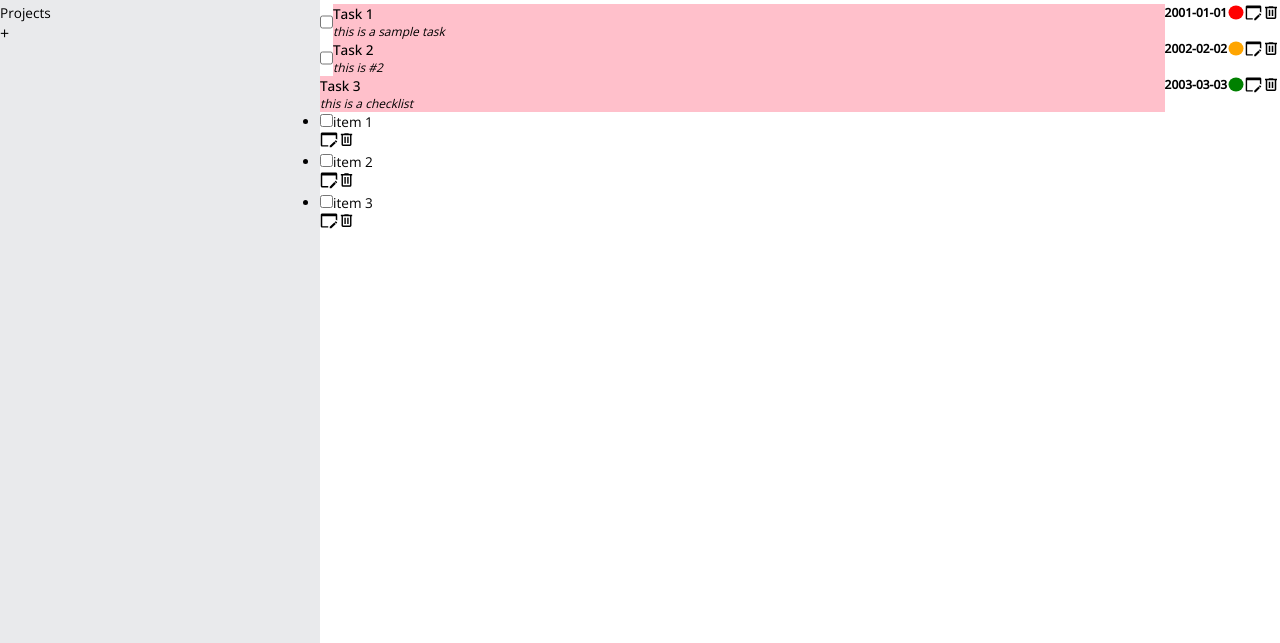
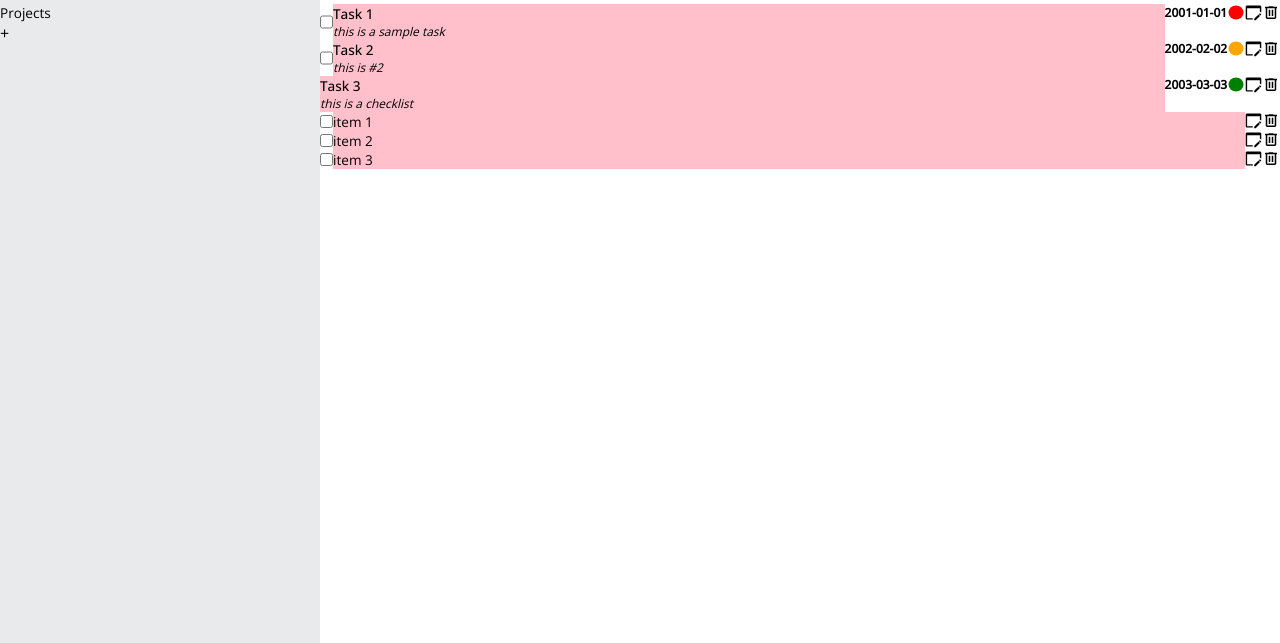
Before and after one commit to Cedrus32/Todo-List, a website built with webpack: page dist/index.html in a window 1280 px wide. Shown: the part 157-800 px from the top of the page. Built offline with nearby package versions, Linux system fonts and the light colour scheme.

Commit message:
Checklist item label overflow ellipsis WORKING

```diff
--- a/src/scripts/display.js
+++ b/src/scripts/display.js
@@ -255,7 +255,6 @@ const display = (() => {
 
         _fillTaskCounter('+');
     }
-
     const _renderCardContent = function(type, id, title, dueDate, description, priority) {
         let divContent = div('', '.content');
 
@@ -323,11 +322,21 @@ const display = (() => {
 
         let checkboxID = `${taskCardID}__checkbox_${checkID}`;  // # not needed vv
         let checkbox = input('checkbox', '', '', checkboxID, '');  // sets ID directly via default object prototype methods
-        // ! set priority class color
+
         let labelCheckbox = label(checkContent, checkboxID, '');
-        let checkboxControls = _renderCheckboxControls(checkboxID);
 
-        liCard.append(checkbox, labelCheckbox, checkboxControls);
+        let imgModify = img('src/icons/edit.svg', 'modify task', '.task', '.modify');
+        let imgDelete = img('src/icons/delete.svg', 'delete task', '.delete');
+
+        // * checklist item modify/delete events
+        imgModify.addEventListener('click', (e) => {
+            events.publish('clickModifyItem', e);    // subscribed by forms.js
+        });
+        imgDelete.addEventListener('click', () => {
+            events.publish('clickDeleteChecklistItem', checkID);    // subscribed by library.js
+        });
+
+        liCard.append(checkbox, labelCheckbox, imgModify, imgDelete);
         checklistContainer.appendChild(liCard);
     }
     const _renderNewCheckbox = function(checklistInstance) {
--- a/src/styles/spacing.css
+++ b/src/styles/spacing.css
@@ -22,17 +22,25 @@ html, body {
     width: 100vw;
 }
 
+ul {
+    list-style: none;
+}
+
+li {
+    padding: 0rem;
+}
+
 img {
     height: 1.10rem;
-}
-
-.hide {
-    display: none;
 }
 
 .header img,
 .project-icons-container img {
     height: 2rem;
+}
+
+.hide {
+    display: none;
 }
 
 
@@ -100,7 +108,9 @@ main.compact-view {
 /* OVERFLOW */
 
 #dynamic-views li span,
-.card .title, .card .description {
+.card .title,
+.card .description,
+.checkboxes label {
     display: inline;
 
     overflow: hidden;
@@ -164,25 +174,25 @@ main.compact-view {
             display: grid;
             grid-template-columns: 1fr auto;
             grid-template-rows: auto auto;
-            grid-template-areas: 'project-title       project-controls'
-                                 'project-description .';
+            grid-template-areas: 'title       controls'
+                                 'description .';
 
             width: inherit;
         }
 
             .card.project .title {
-                grid-area: project-title;
+                grid-area: title;
 
                 max-width: inherit;
             }
 
             .project-controls {
-                grid-area: project-controls;
+                grid-area: controls;
                 display: flex;
             }
 
             .card.project .description {
-                grid-area: project-description;
+                grid-area: description;
 
                 width: inherit;
             }
@@ -236,6 +246,40 @@ main.compact-view {
                     grid-template: description;
                 }
 
+            .checkboxes .card {
+                display: grid;
+                grid-template-columns: auto 1fr auto auto auto;
+                grid-template-rows: auto;
+                grid-template-areas: 'check title modify delete';
+
+                width: inherit;
+            }
+
+                .checkboxes input {
+                    grid-area: check;
+                }
+
+                .checkboxes label {
+                    grid-area: title;
+                }
+
+                .checkboxes .modify {
+                    grid-area: modify;
+                }
+
+                .checkboxes .delete {
+                    grid-area: delete;
+                }
+
+                /* .checkboxes .card .content {
+                    display: grid;
+                    grid-template-columns: auto 1fr auto auto;
+                    grid-template-rows: auto;
+                    grid-template-areas: 'title modify delete';
+
+                    width: inherit;
+                } */
+
 
 /* FORMS */
 /* FORMS */
```
Also changed, not shown: dist/index.main.js.
